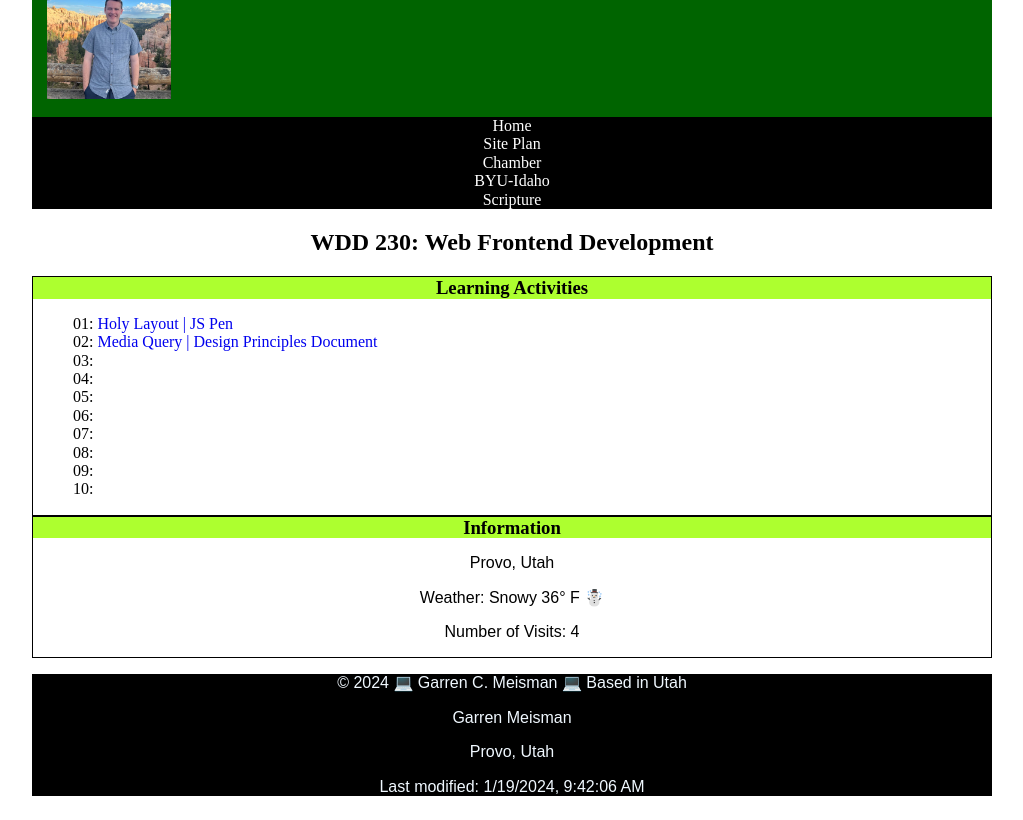
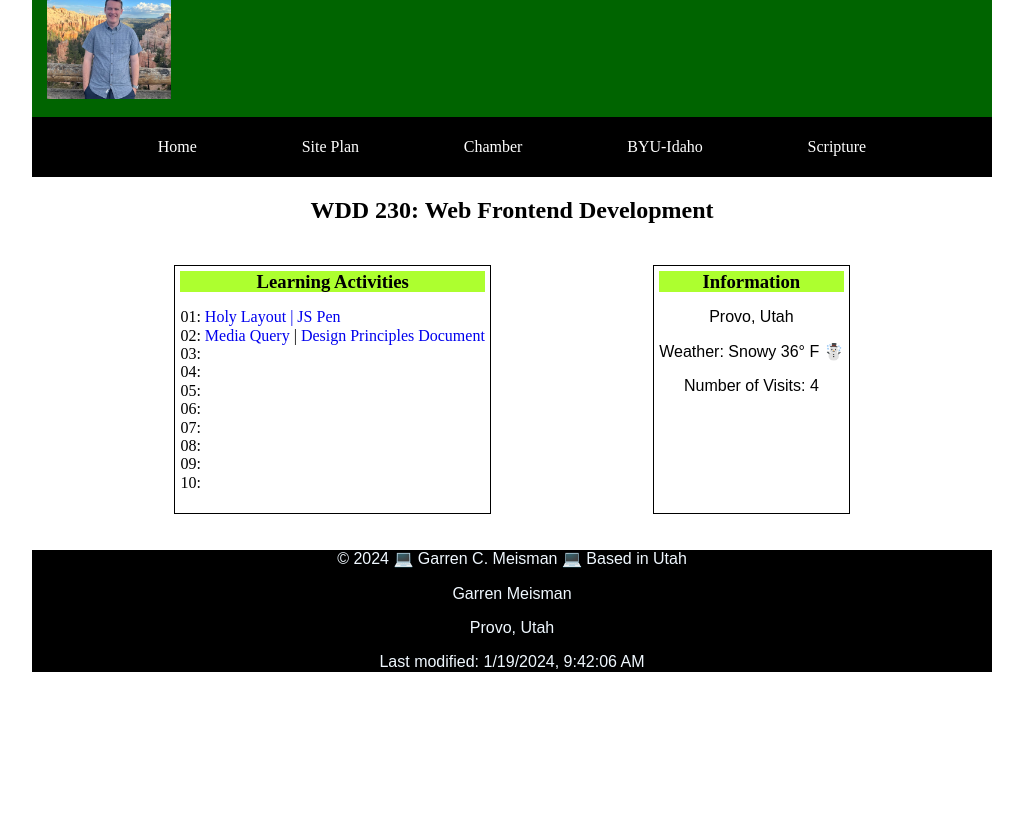
Before and after one commit to GarrenBYU/wdd230, a plain HTML site: page index.html in a window 1280 px wide. Shown: the part 89-909 px from the top of the page, without its empty margins (128-1151 px from the left). After the commit the page ends 800 px from the top, so only its background shows below. Drawn offline with Linux system fonts and the light colour scheme.

Commit message:
CSS and minor HTML updates

```diff
--- a/index.html
+++ b/index.html
@@ -13,7 +13,7 @@
         <!--css style sheets-->
         <link rel="stylesheet" href="styles/normalize.css">
         <link rel="stylesheet" href="styles/base.css" />
-
+        <link rel="stylesheet" href="styles/larger.css" />
         <!--Google API fonts-->
         <link rel="preconnect" href="https://fonts.googleapis.com">
         <link rel="preconnect" href="https://fonts.gstatic.com" crossorigin>
@@ -42,13 +42,14 @@
             </nav>
             <main>
             <h2>WDD 230: Web Frontend Development</h2>
+            <div class="sections">
             <section class="card">
                 <h3>Learning Activities</h3>
                 <ul class="list-assignments">
                     <li>01:
                         <a href="fillThis">Holy Layout | JS Pen</a></li>
                     <li>02:
-                        <a href="fillThis">Media Query | Design Principles Document</a></li>
+                        <a href="lesson02\media-query.html">Media Query</a> | <a href="lesson02\design.html">Design Principles Document</a></li>
                     <li>03:
                         <a href="fillThis"></a></li>
                     <li>04:
@@ -73,6 +74,7 @@
                 <p>Weather: Snowy 36° F ☃️</p>
                 <p>Number of Visits: 4</p>
             </section>
+            </div>
             </main>
         <footer>
             <p>&copy; <span id="copywrite-year">2024</span> 💻 Garren C. Meisman 💻 Based in Utah</p>
--- /dev/null
+++ b/styles/larger.css
@@ -0,0 +1,22 @@
+@media screen and (min-width: 500px){
+    nav{
+        display: flex;
+        align-items: center;
+        justify-content: space-evenly;
+        padding: 20px;
+        margin: 0 auto;
+        border: 1px solid rgba(0, 0, 0, 0.1);
+    }
+    .sections {
+        display: flex;
+        align-items: stretch;
+        justify-content: space-evenly;
+    }
+    .card {
+        margin: 20px;
+        padding: 5px;
+    }
+    .list-assignments {
+        padding-left: 0px;
+    }
+}
```
